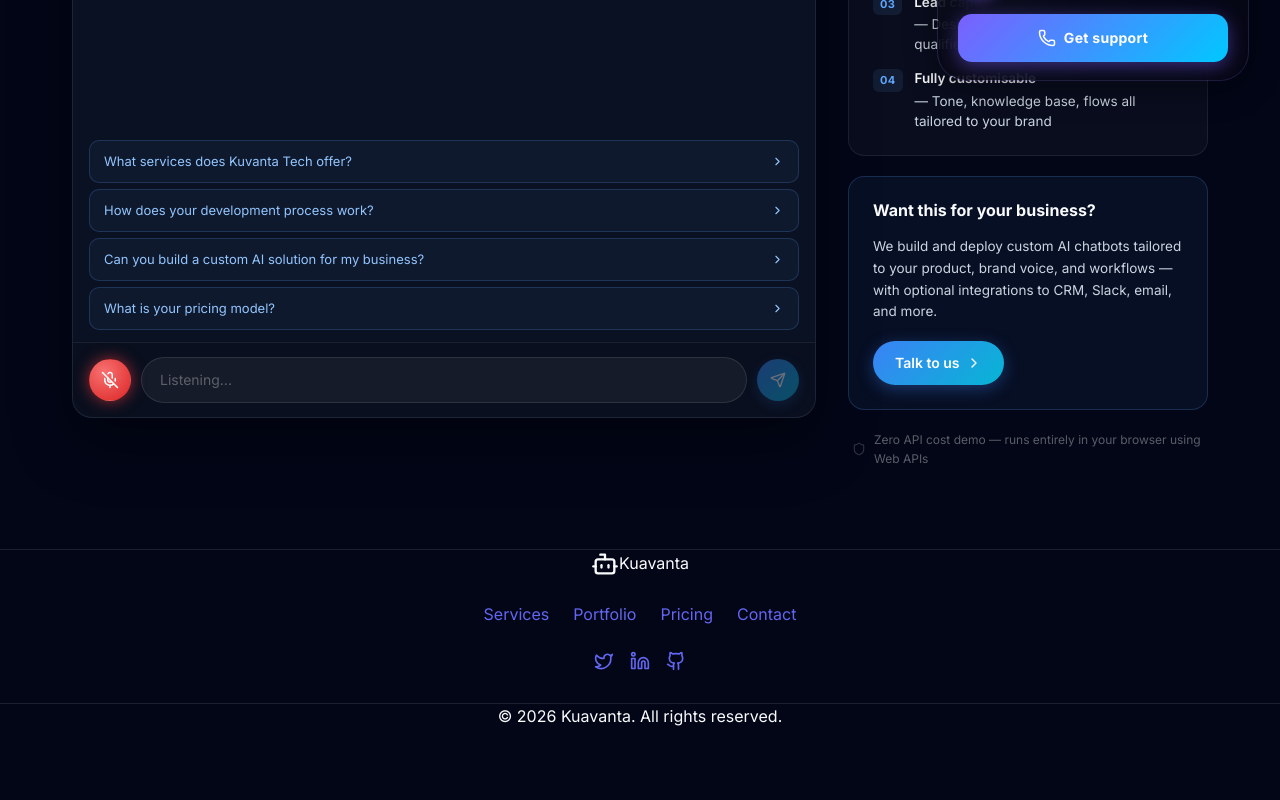
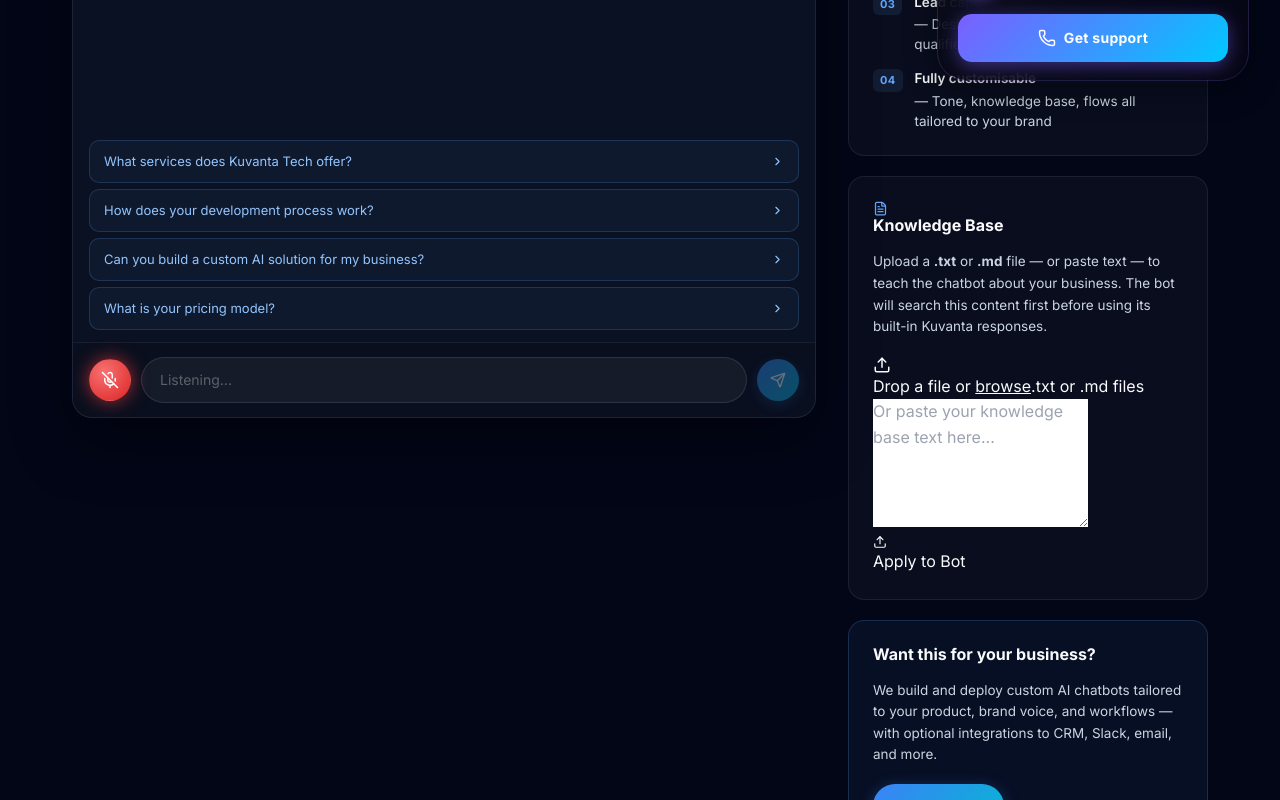
Before and after one commit to Rukmoni/KT, a React (Vite) app: page /chatbot-demo in a window 1280 px wide. Shown: the part 688-1488 px from the top of the page. Before the commit the page ends 1418 px from the top, so only its background shows below. Built offline with nearby package versions, Linux system fonts and the light colour scheme.

Commit message:
Updated ChatbotDemoPage.tsx

```diff
--- a/src/pages/ChatbotDemoPage.tsx
+++ b/src/pages/ChatbotDemoPage.tsx
@@ -1,6 +1,6 @@
 import { useState, useEffect, useRef } from 'react';
 import { motion, AnimatePresence } from 'framer-motion';
-import { Send, Mic, MicOff, Bot, Zap, Shield, Clock, ChevronRight, MessageSquare, Volume2, VolumeX } from 'lucide-react';
+import { Send, Mic, MicOff, Bot, Zap, Shield, Clock, ChevronRight, MessageSquare, Volume2, VolumeX, Upload, FileText, X, CircleCheck as CheckCircle } from 'lucide-react';
 import './ChatbotDemoPage.css';
 
 interface Message {
@@ -152,10 +152,35 @@
 
 let fallbackIndex = 0;
 
-function generateResponse(input: string, turnCount: number): string {
+function searchKnowledgeBase(input: string, kb: string): string | null {
+  if (!kb.trim()) return null;
+  const inputWords = input.toLowerCase().split(/\s+/).filter(w => w.length > 3);
+  if (inputWords.length === 0) return null;
+  const sentences = kb
+    .split(/(?<=[.!?\n])/)
+    .map(s => s.trim())
+    .filter(s => s.length > 20);
+  const scored = sentences
+    .map(s => {
+      const sl = s.toLowerCase();
+      const hits = inputWords.filter(w => sl.includes(w)).length;
+      return { s, hits };
+    })
+    .filter(x => x.hits > 0)
+    .sort((a, b) => b.hits - a.hits);
+  if (scored.length === 0) return null;
+  const top = scored.slice(0, 2).map(x => x.s).join(' ');
+  return `Based on our knowledge base: ${top}`;
+}
+
+function generateResponse(input: string, turnCount: number, kb: string): string {
   if (turnCount === 0) {
     return "Hello! I'm the Kuvanta AI assistant. I can answer questions about our mobile apps, web portals, AI automation, pricing, timelines, and more. What are you working on?";
   }
+
+  const kbAnswer = searchKnowledgeBase(input, kb);
+  if (kbAnswer) return kbAnswer;
+
   const l = input.toLowerCase();
   for (const rule of RULES) {
     if (rule.patterns.some(p => p.test(l))) {
@@ -186,10 +211,18 @@
   const [voiceEnabled, setVoiceEnabled] = useState(true);
   const [turnCount, setTurnCount] = useState(0);
   const [hasStarted, setHasStarted] = useState(false);
+
+  const [knowledgeBase, setKnowledgeBase] = useState('');
+  const [kbInput, setKbInput] = useState('');
+  const [kbFileName, setKbFileName] = useState('');
+  const [kbSaved, setKbSaved] = useState(false);
+  const [kbDragging, setKbDragging] = useState(false);
+
   const messagesEndRef = useRef<HTMLDivElement>(null);
   const recognitionRef = useRef<any>(null);
   const inputRef = useRef<HTMLInputElement>(null);
   const idleTimerRef = useRef<ReturnType<typeof setTimeout> | null>(null);
+  const fileInputRef = useRef<HTMLInputElement>(null);
 
   useEffect(() => {
     const timer = setTimeout(() => {
@@ -211,8 +244,7 @@
         try {
           recognitionRef.current.start();
           setIsListening(true);
-        } catch {
-        }
+        } catch { }
       }
     }, 5000);
   };
@@ -220,9 +252,7 @@
   useEffect(() => {
     if (!hasStarted) return;
     resetIdleTimer();
-    return () => {
-      if (idleTimerRef.current) clearTimeout(idleTimerRef.current);
-    };
+    return () => { if (idleTimerRef.current) clearTimeout(idleTimerRef.current); };
   }, [messages, isTyping, isSpeaking, isListening, hasStarted]);
 
   useEffect(() => {
@@ -279,14 +309,10 @@
     setIsTyping(true);
     const delay = 900 + Math.random() * 700;
     setTimeout(() => {
-      const response = generateResponse(text, turnCount);
+      const response = generateResponse(text, turnCount + 1, knowledgeBase);
       setIsTyping(false);
       addBotMessage(response);
     }, delay);
-  };
-
-  const handleSuggest = (prompt: string) => {
-    handleSend(prompt);
   };
 
   const toggleListen = () => {
@@ -312,6 +338,38 @@
 
   const formatTime = (d: Date) =>
     d.toLocaleTimeString([], { hour: '2-digit', minute: '2-digit' });
+
+  const handleKbFile = (file: File) => {
+    if (!file || !file.name.match(/\.(txt|md)$/i)) return;
+    const reader = new FileReader();
+    reader.onload = e => {
+      const text = e.target?.result as string;
+      setKbInput(text);
+      setKbFileName(file.name);
+    };
+    reader.readAsText(file);
+  };
+
+  const handleKbDrop = (e: React.DragEvent) => {
+    e.preventDefault();
+    setKbDragging(false);
+    const file = e.dataTransfer.files[0];
+    if (file) handleKbFile(file);
+  };
+
+  const handleKbSave = () => {
+    setKnowledgeBase(kbInput);
+    setKbSaved(true);
+    setTimeout(() => setKbSaved(false), 2500);
+  };
+
+  const handleKbClear = () => {
+    setKnowledgeBase('');
+    setKbInput('');
+    setKbFileName('');
+    setKbSaved(false);
+    if (fileInputRef.current) fileInputRef.current.value = '';
+  };
 
   return (
     <motion.div
@@ -372,7 +430,7 @@
                 <div className="demo-chat-name">Kuvanta AI</div>
                 <div className="demo-chat-status">
                   <span className="demo-status-dot" />
-                  Online — ready to help
+                  {knowledgeBase ? 'Knowledge base active' : 'Online — ready to help'}
                 </div>
               </div>
             </div>
@@ -435,7 +493,7 @@
           {hasStarted && messages.length <= 2 && !isTyping && (
             <div className="demo-suggestions">
               {SUGGESTED_PROMPTS.map((p, i) => (
-                <button key={i} className="demo-suggestion-btn" onClick={() => handleSuggest(p)}>
+                <button key={i} className="demo-suggestion-btn" onClick={() => handleSend(p)}>
                   {p}
                   <ChevronRight size={13} />
                 </button>
@@ -483,7 +541,7 @@
               <li>
                 <span className="demo-info-num">01</span>
                 <div>
-                  <strong>Natural language processing</strong> — Understands intent without any external ML APIs
+                  <strong>Knowledge base first</strong> — Searches your uploaded content before anything else
                 </div>
               </li>
               <li>
@@ -507,6 +565,83 @@
             </ul>
           </div>
 
+          <div className="demo-info-card demo-kb-card">
+            <h3 className="demo-info-title">
+              <FileText size={15} style={{ marginRight: 8, verticalAlign: 'middle', color: '#60a5fa' }} />
+              Knowledge Base
+            </h3>
+            <p className="demo-info-body">
+              Upload a <strong>.txt</strong> or <strong>.md</strong> file — or paste text — to teach the chatbot about your business. The bot will search this content first before using its built-in Kuvanta responses.
+            </p>
+
+            <div
+              className={`demo-kb-dropzone${kbDragging ? ' dragging' : ''}${kbFileName ? ' has-file' : ''}`}
+              onDragOver={e => { e.preventDefault(); setKbDragging(true); }}
+              onDragLeave={() => setKbDragging(false)}
+              onDrop={handleKbDrop}
+              onClick={() => !kbFileName && fileInputRef.current?.click()}
+            >
+              <input
+                ref={fileInputRef}
+                type="file"
+                accept=".txt,.md"
+                style={{ display: 'none' }}
+                onChange={e => { const f = e.target.files?.[0]; if (f) handleKbFile(f); }}
+              />
+              {kbFileName ? (
+                <div className="demo-kb-file-info">
+                  <FileText size={16} />
+                  <span className="demo-kb-filename">{kbFileName}</span>
+                  <button
+                    className="demo-kb-remove"
+                    onClick={e => { e.stopPropagation(); handleKbClear(); }}
+                  >
+                    <X size={14} />
+                  </button>
+                </div>
+              ) : (
+                <div className="demo-kb-drop-hint">
+                  <Upload size={18} />
+                  <span>Drop a file or <u>browse</u></span>
+                  <span className="demo-kb-drop-sub">.txt or .md files</span>
+                </div>
+              )}
+            </div>
+
+            <textarea
+              className="demo-kb-textarea"
+              placeholder="Or paste your knowledge base text here..."
+              value={kbInput}
+              onChange={e => setKbInput(e.target.value)}
+              rows={5}
+            />
+
+            <div className="demo-kb-actions">
+              {knowledgeBase && (
+                <button className="demo-kb-clear-btn" onClick={handleKbClear}>
+                  <X size={13} /> Clear
+                </button>
+              )}
+              <button
+                className={`demo-kb-save-btn${kbSaved ? ' saved' : ''}`}
+                onClick={handleKbSave}
+                disabled={!kbInput.trim()}
+              >
+                {kbSaved
+                  ? <><CheckCircle size={14} /> Saved!</>
+                  : <><Upload size={14} /> Apply to Bot</>
+                }
+              </button>
+            </div>
+
+            {knowledgeBase && (
+              <div className="demo-kb-active-badge">
+                <CheckCircle size={12} />
+                <span>Knowledge base active — {knowledgeBase.split(/\s+/).length} words loaded</span>
+              </div>
+            )}
+          </div>
+
           <div className="demo-info-card demo-info-card--highlight">
             <h3 className="demo-info-title">Want this for your business?</h3>
             <p className="demo-info-body">
```
